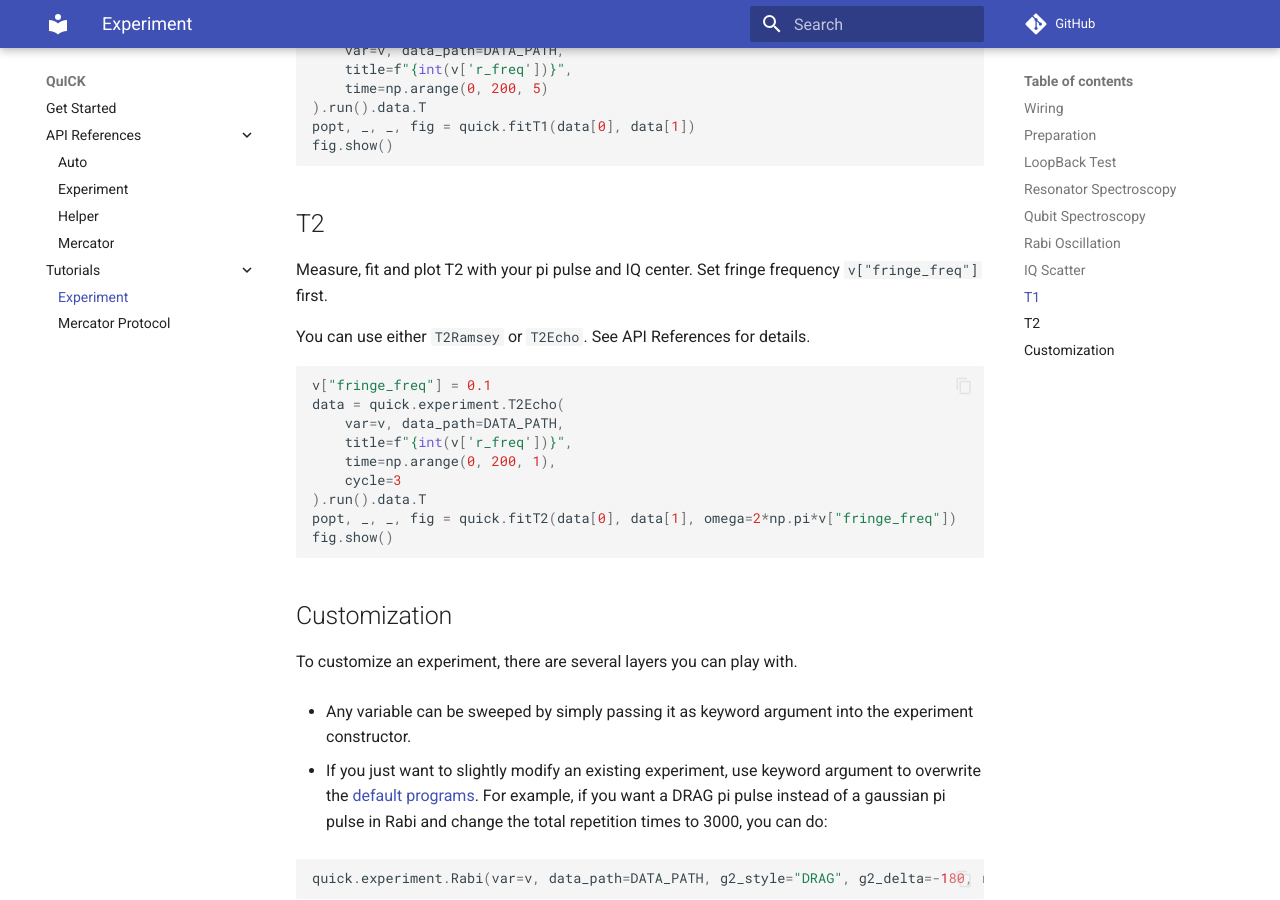
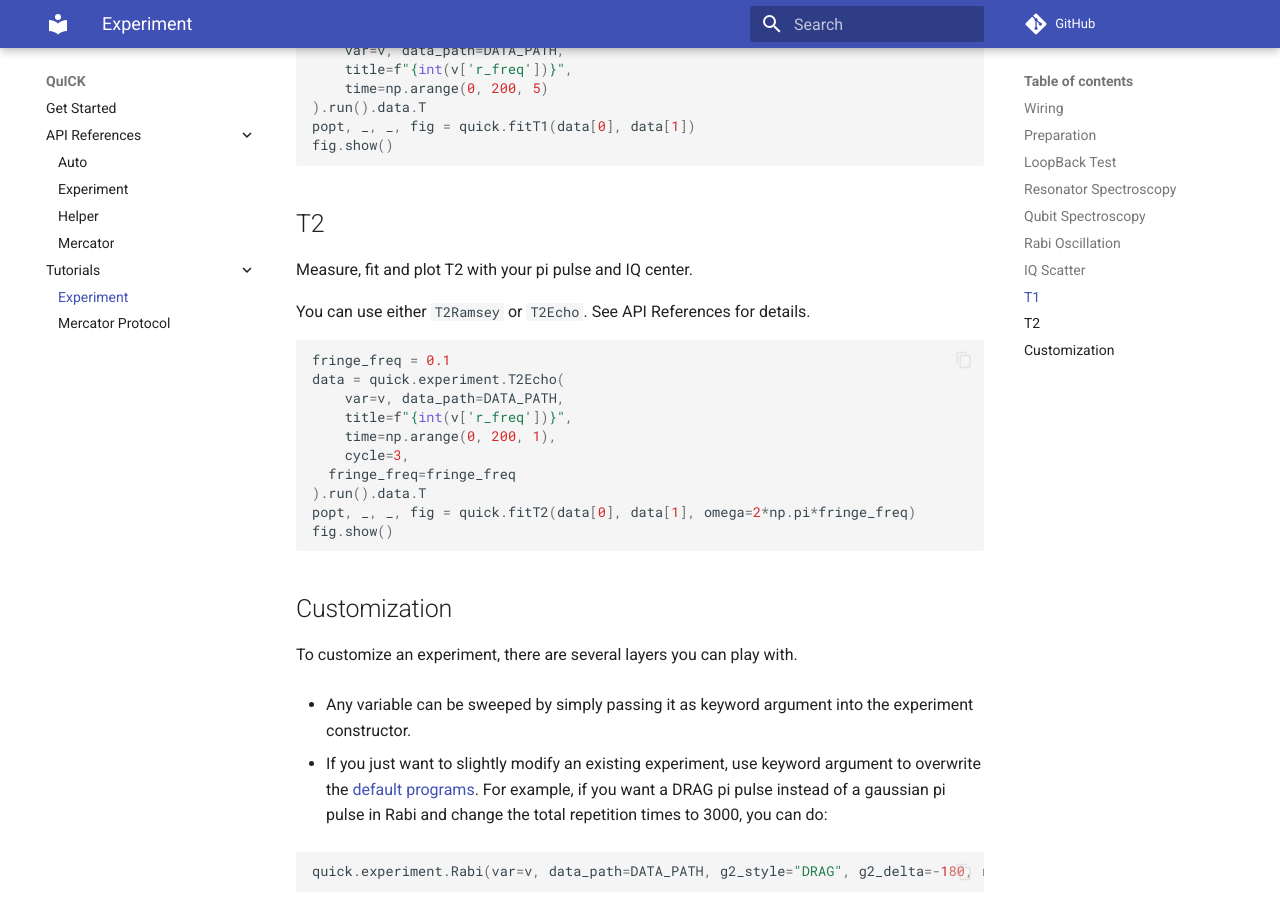
Before and after one commit to clelandlab/quick, an MkDocs documentation site: the page built from docs/Tutorials/experiment.md, in a window 1280 px wide and 900 px high, scrolled down 2723 px. Built offline with MkDocs 1.6.1 and Material for MkDocs 9.7.7, drawn with Linux system fonts in a browser that asks for light colours; comment, search, counter and statistics services are not loaded.

Commit message:
Version 0.2.1

````diff
--- a/docs/Tutorials/experiment.md
+++ b/docs/Tutorials/experiment.md
@@ -122,19 +122,20 @@ fig.show()
 
 ## T2
 
-Measure, fit and plot T2 with your pi pulse and IQ center. Set fringe frequency `v["fringe_freq"]` first.
+Measure, fit and plot T2 with your pi pulse and IQ center.
 
 You can use either `T2Ramsey` or `T2Echo`. See API References for details.
 
 ```python
-v["fringe_freq"] = 0.1
+fringe_freq = 0.1
 data = quick.experiment.T2Echo(
 	var=v, data_path=DATA_PATH,
 	title=f"{int(v['r_freq'])}",
 	time=np.arange(0, 200, 1),
-	cycle=3
+	cycle=3,
+  fringe_freq=fringe_freq
 ).run().data.T
-popt, _, _, fig = quick.fitT2(data[0], data[1], omega=2*np.pi*v["fringe_freq"])
+popt, _, _, fig = quick.fitT2(data[0], data[1], omega=2*np.pi*fringe_freq)
 fig.show()
 ```
 
````
Also changed, not shown: 1 other file.
